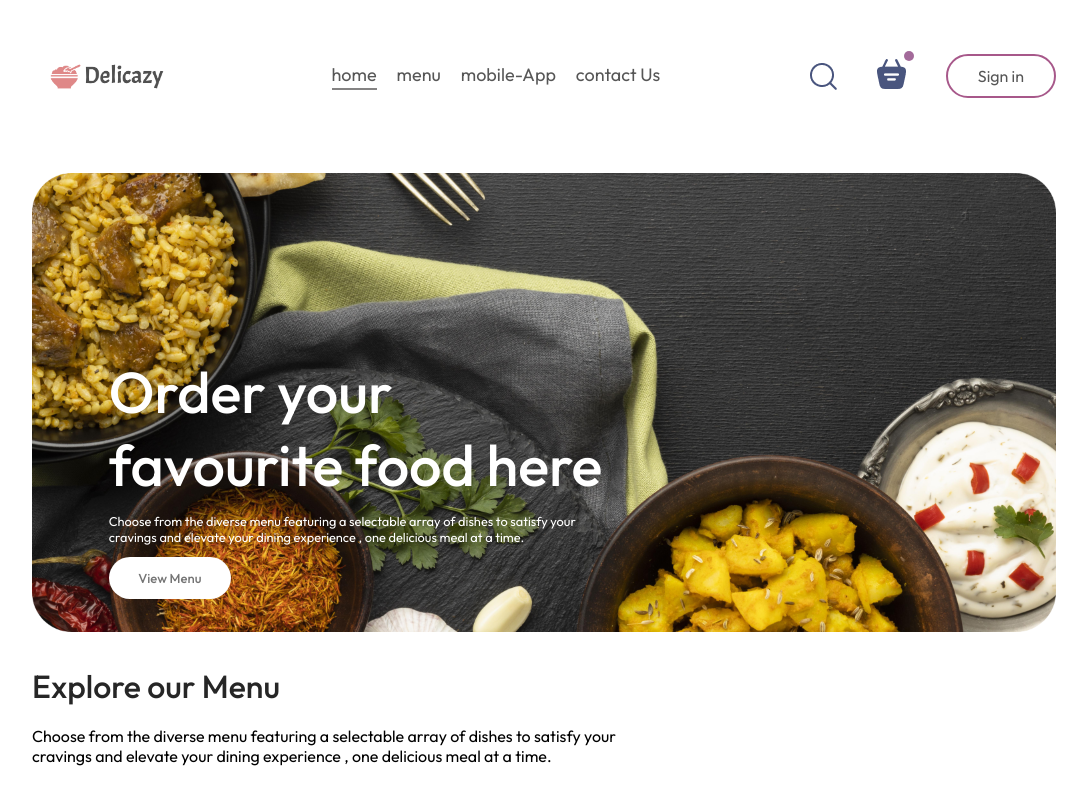
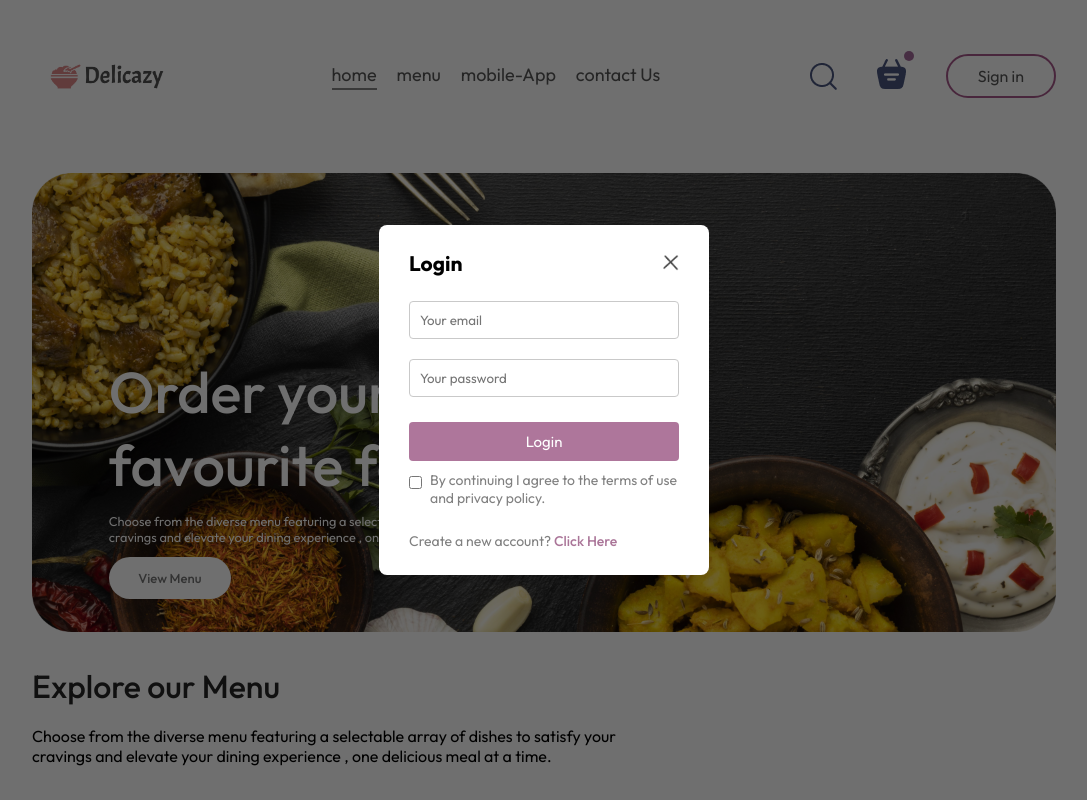
Before and after one commit to Anirban-into-git/Delicazy, a React (Vite) app in the folder frontend/: page / in a window 1280 px wide. Both pictures are taken after a click on the button "Sign in". Shown: the top 800 px of the page, without its empty margins (96-1183 px from the left). Built offline with nearby package versions, Linux system fonts and the light colour scheme.

Commit message:
third commit

```diff
--- a/frontend/src/App.jsx
+++ b/frontend/src/App.jsx
@@ -1,16 +1,22 @@
-import React from "react";
+import React, { useState } from "react";
 import Navbar from "./components/Navbar/Navbar";
 import { Route, Routes } from "react-router-dom";
 import Home from "./pages/Home/Home";
 import Cart from "./pages/Cart/Cart";
 import PlaceOrder from "./pages/PlaceOrder/PlaceOrder";
 import Footer from "./components/Footer/Footer";
+import LoginPopup from "./components/LoginPopup/LoginPopup";
 
 const App = () => {
+
+  const [showLogin,setShowLogin] =useState(false)
+
   return (
     <>
+       {showLogin?<LoginPopup setShowLogin={setShowLogin}/>:<></>}
+
       <div className="app">
-        <Navbar />
+        <Navbar setShowLogin={setShowLogin} />
         <Routes>
           <Route path="/" element={<Home />} />
           <Route path="/cart" element={<Cart />} />
--- /dev/null
+++ b/frontend/src/components/LoginPopup/LoginPopup.css
@@ -0,0 +1,67 @@
+.login-popup{
+    position: absolute;
+    z-index: 1;
+    width: 100%;
+    height: 100%;
+    background-color: #00000090;
+    display: grid;
+}
+.login-popup-container{
+    place-self:center;
+    width: max(23vw,330px);
+    color: #808080;
+    background-color: white;
+    display: flex;
+    flex-direction: column;
+    gap:25px;
+    padding: 25px 30px;
+    border-radius: 8px;
+    font-size: 14px;
+    animation: fadeIn 0.5s;
+}
+.login-popup-title{
+    display: flex;
+    justify-content: space-between;
+    align-items: center;
+    color: black;
+}
+.login-popup-title img{
+    width: 16px;
+    cursor: pointer;
+}
+.login-popup-inputs{
+    display: flex;
+    flex-direction: column;
+    gap: 20px;
+}
+.login-popup-inputs input{
+    outline: none;
+    border: 1px solid #c9c9c9;
+    padding: 10px;
+    border-radius: 4px;
+
+}
+.login-popup-container button{
+    border: none;
+    padding: 10px;
+    border-radius: 4px;
+    color: white;
+    background-color: #700e4e90;
+    font-size: 15px;
+    cursor: pointer;
+}
+.login-popup-condition{
+    display: flex;
+    align-items: start;
+    gap: 8px;
+    margin-top: -15px;
+
+}
+.login-popup-condition input{
+    margin-top: 5px;
+}
+.login-popup p span{
+    color:#690b4890 ;
+    font-weight: 500;
+    cursor: pointer;
+}
--- /dev/null
+++ b/frontend/src/components/LoginPopup/LoginPopup.jsx
@@ -0,0 +1,36 @@
+import React, { useState } from 'react'
+import './LoginPopup.css'
+import { assets } from '../../assets/assets';
+
+const LoginPopup = ({setShowLogin}) => {
+const [currState,setCurrState]=useState("Login");
+
+  return (
+    <div className='login-popup'>
+            <form className="login-popup-container">
+                <div className="login-popup-title">
+                    <h2>{currState}</h2>
+                    <img onClick={()=>setShowLogin(false)} src={assets.cross_icon} alt="" />
+                </div>
+                <div className="login-popup-inputs">
+                    {currState==="Login"?<></>:<input type='text' placeholder='Your Name' required />}
+                    <input type='email' placeholder='Your email' required />
+                    <input type='password' placeholder='Your password' required />
+                </div>
+                <button>{currState==='Sign Up'?"Create Account":"Login"}</button>
+                <div className="login-popup-condition">
+                    <input type="checkbox" required/>
+                    <p>By continuing I agree to the terms of use and privacy policy.</p>
+                </div>
+                {currState==="Login"?
+                <p>Create a new account? <span onClick={()=>setCurrState("Sign Up")}>Click Here</span></p>:
+                <p>Already have an account?<span onClick={()=>setCurrState("Login")}>Login here</span></p>}
+
+
+            </form>
+
+    </div>
+  )
+}
+
+export default LoginPopup
--- a/frontend/src/components/Navbar/Navbar.jsx
+++ b/frontend/src/components/Navbar/Navbar.jsx
@@ -1,18 +1,19 @@
 import React, { useState } from 'react'
 import { assets } from '../../assets/assets'
 import './Navbar.css'
+import { Link } from 'react-router-dom';
 
-const Navbar = () => {
+const Navbar = ({setShowLogin}) => {
   const [menu,setMenu]=useState("home");
   return (
 
     <div className='navbar'>
         <img src={assets.logo} alt="" className='logo'/>
         <ul className="navbar-menu">
-            <li onClick={()=>setMenu("home")} className={menu==="home"?"active":""}>home</li>
-            <li onClick={()=>setMenu("menu")} className={menu==="menu"?"active":""}>menu</li>
-            <li onClick={()=>setMenu("mobile-app")} className={menu==="mobile-app"?"active":""}>mobile-App</li>
-            <li onClick={()=>setMenu("contact-us")} className={menu==="contact-us"?"active":""}>contact Us</li>
+            <Link to='/' onClick={()=>setMenu("home")} className={menu==="home"?"active":""}>home</Link>
+            <a href='#explore-menu' onClick={()=>setMenu("menu")} className={menu==="menu"?"active":""}>menu</a>
+            <a href='#app-download' onClick={()=>setMenu("mobile-app")} className={menu==="mobile-app"?"active":""}>mobile-App</a>
+            <a href='#footer' onClick={()=>setMenu("contact-us")} className={menu==="contact-us"?"active":""}>contact Us</a>
         </ul>
         <div className='navbar-right'>
             <img src={assets.search_icon} alt="" />
@@ -20,7 +21,7 @@
                 <img src={assets.basket_icon} alt="" />
                 <div className="dot"></div>
             </div>
-            <button>Sign in</button>
+            <button onClick={()=>{setShowLogin(true)}}>Sign in</button>
         </div>
     </div>
 
--- a/frontend/src/index.css
+++ b/frontend/src/index.css
@@ -4,6 +4,7 @@
   margin: 0;
   box-sizing: border-box;
   font-family: Outfit;
+  scroll-behavior: smooth;
 }
 body{
   min-height: 100vh;
```
